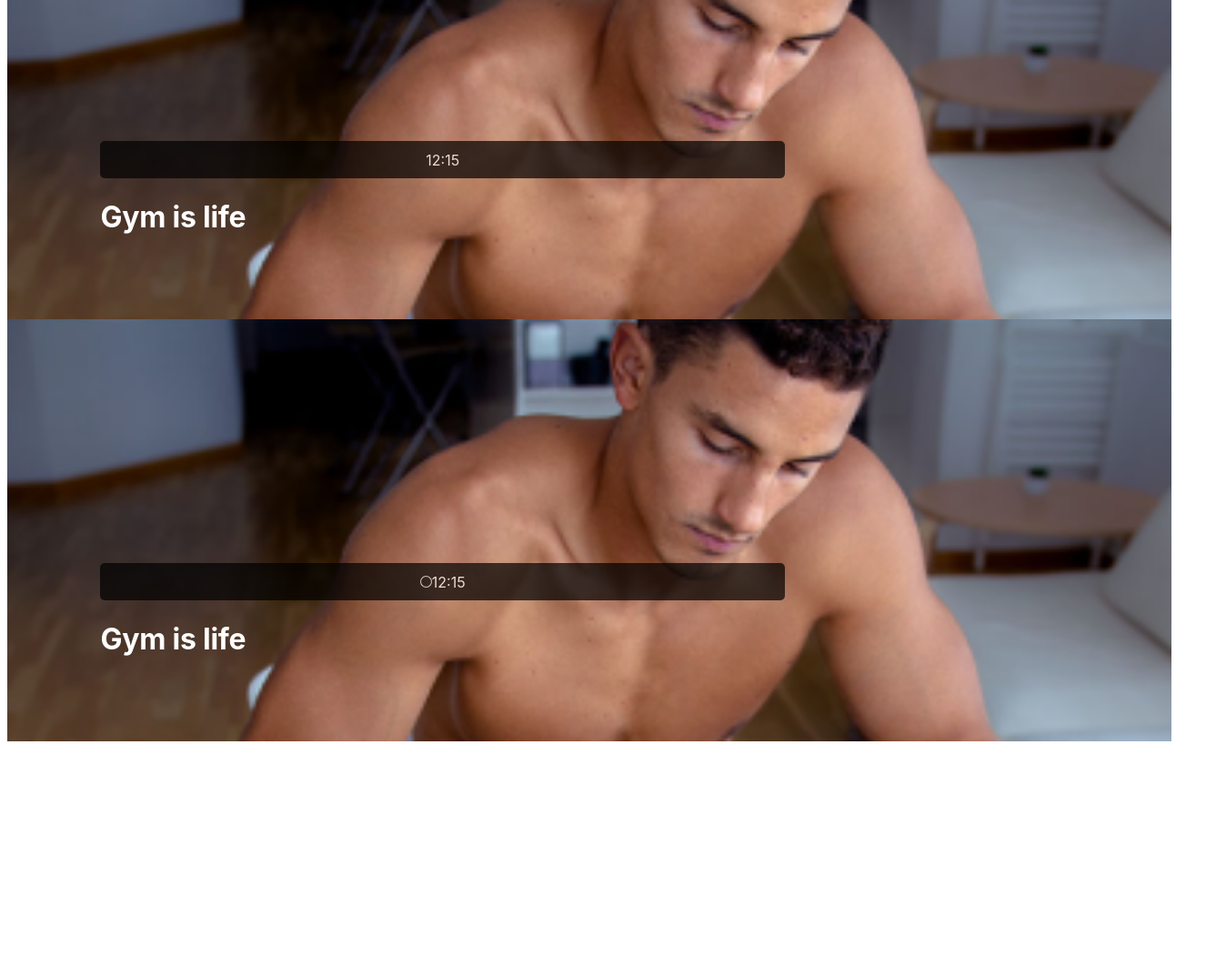
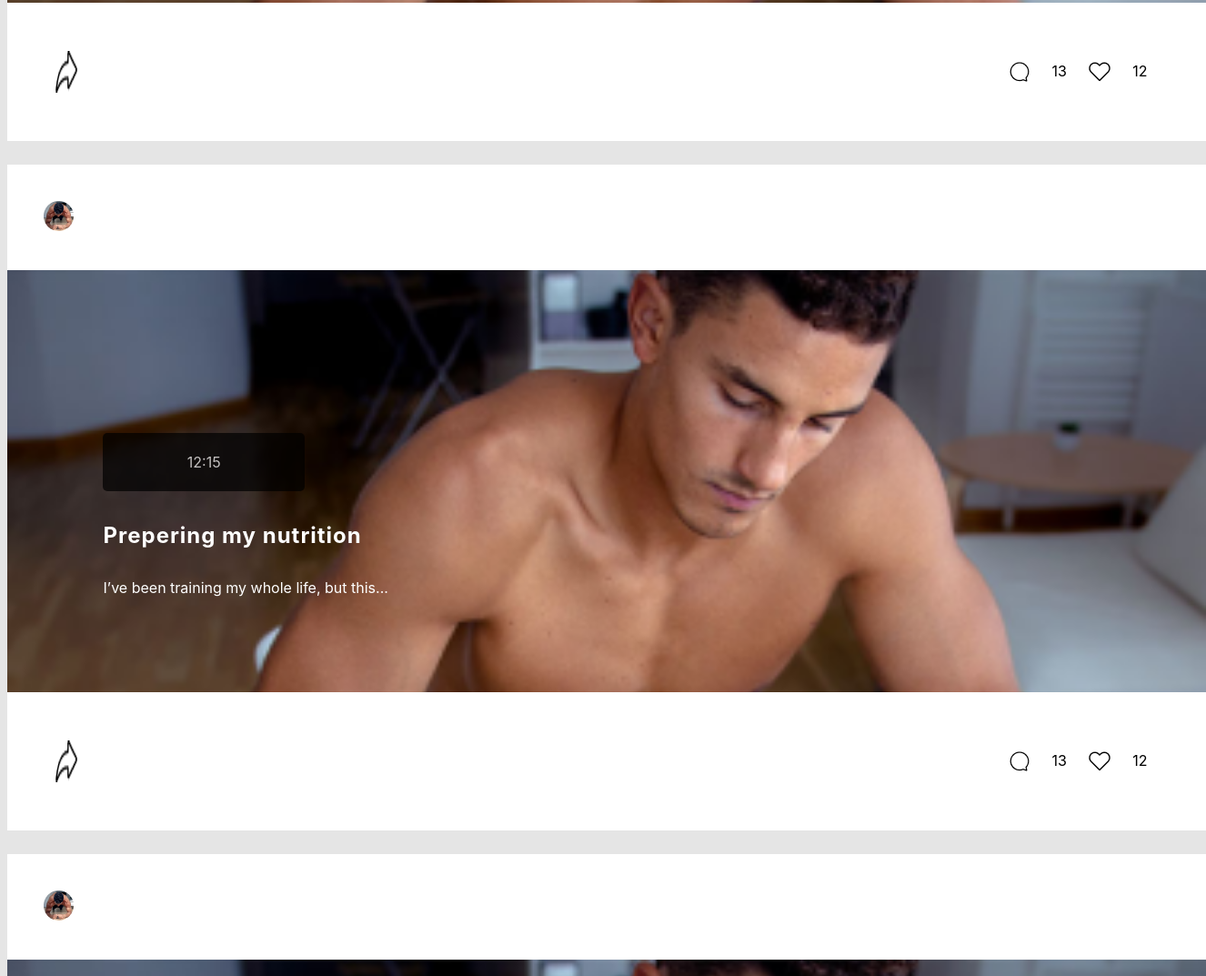
Before and after one commit to TetaTeuta/madbarz, a plain HTML site: page index.html in a window 1280 px wide. Shown: the part 665-1738 px from the top of the page at 91% size, 1326 px wide, since content can reach past the window. Before the commit the page ends 1480 px from the top, so only its background shows below. Drawn offline with Linux system fonts and the light colour scheme.

Commit message:
Markup set up
Markup almost done, implemented BEM, set up frame for card and header element.

```diff
--- a/index.html
+++ b/index.html
@@ -10,6 +10,8 @@
   </head>
 
   <body>
+    <!------------------------------------------------------ HEADER ----------------------------------------------------->
+
     <header class="header__container">
       <img class="header__fire" src="assets/fire.png" />
       <div class="header__title">
@@ -19,31 +21,87 @@
       <img class="header__search" src="assets/search.png" />
     </header>
 
+    <!--------------------------------------------- BEGINNING OF FEED ----------------------------------------------------->
+
     <div class="feed__container">
+      <!--------------------------------------------- SINGLE CARD ----------------------------------------------------->
+
+      <div class="card__container">
+        <div class="card__header">
+          <img class="card__avatar" src="assets/avatar.png" />
+        </div>
+
         <div
-        class="card__container"
+          class="card__middle"
           style="background-image: url('./assets/backimg.png'); background-repeat: no-repeat; background-size: cover;"
         >
           <div class="card__time">12:15</div>
-        <div class="card__title">Gym is life</div>
+          <div class="card__title">Prepering my nutrition</div>
+          <div class="card__text">
+            I’ve been training my whole life, but this...
+          </div>
+        </div>
+
+        <div class="card__bottom">
+          <img class="card__bottom--share" src="assets/share.png" />
+          <img class="card__bottom--comment" src="assets/comment.png" />
+          <div class="card__bottom--commentNumber">13</div>
+          <img class="card__bottom--like" src="assets/like.png" />
+          <div class="card__bottom--likeNumber">12</div>
+        </div>
+      </div>
+
+      <!--------------------------------------------- SINGLE CARD ----------------------------------------------------->
+      <div class="card__container">
+        <div class="card__header">
+          <img class="card__avatar" src="assets/avatar.png" />
         </div>
 
         <div
-        class="card__container"
+          class="card__middle"
           style="background-image: url('./assets/backimg.png'); background-repeat: no-repeat; background-size: cover;"
         >
           <div class="card__time">12:15</div>
-        <div class="card__title">Gym is life</div>
+          <div class="card__title">Prepering my nutrition</div>
+          <div class="card__text">
+            I’ve been training my whole life, but this...
+          </div>
         </div>
 
+        <div class="card__bottom">
+          <img class="card__bottom--share" src="assets/share.png" />
+          <img class="card__bottom--comment" src="assets/comment.png" />
+          <div class="card__bottom--commentNumber">13</div>
+          <img class="card__bottom--like" src="assets/like.png" />
+          <div class="card__bottom--likeNumber">12</div>
+        </div>
+      </div>
+      <!--------------------------------------------- SINGLE CARD ----------------------------------------------------->
+      <div class="card__container">
+        <div class="card__header">
+          <img class="card__avatar" src="assets/avatar.png" />
+        </div>
         <div
-        class="card__container"
+          class="card__middle"
           style="background-image: url('./assets/backimg.png'); background-repeat: no-repeat; background-size: cover;"
         >
           <div class="card__time"><img src="assets/clock.png" />12:15</div>
-        <div class="card__title">Gym is life</div>
+          <div class="card__title">Prepering my nutrition</div>
+          <div class="card__text">
+            I’ve been training my whole life, but this...
           </div>
         </div>
+
+        <div class="card__bottom">
+          <img class="card__bottom--share" src="assets/share.png" />
+          <img class="card__bottom--comment" src="assets/comment.png" />
+          <div class="card__bottom--commentNumber">13</div>
+          <img class="card__bottom--like" src="assets/like.png" />
+          <div class="card__bottom--likeNumber">12</div>
+        </div>
+      </div>
+    </div>
+    <!------------------------------------------------------ FOOTER ----------------------------------------------------->
 
     <!-- <footer class="footer__container"></footer> -->
   </body>
--- a/scss/_base.scss
+++ b/scss/_base.scss
@@ -12,10 +12,9 @@ a:visited {
 
 body {
   font-family: -apple-system, BlinkMacSystemFont, sans-serif;
-  width: 100%;
-  background-color: $backgroundColor;
-  display: flex;
-  flex-direction: column;
+  width: 103%;
+  background-color: #e5e5e5;
+  @extend %flexColumn;
   align-items: flex-start;
 }
 
--- a/scss/_card.scss
+++ b/scss/_card.scss
@@ -1,28 +1,71 @@
 @import "temps";
 
 .card__container {
+  @extend %flexColumn;
+  margin-bottom: 2%;
+}
+
+.card__header {
+  width: 100%;
+  background-color: $backgroundColor;
+  padding: 3%;
+}
+
+.card__middle {
   @extend %flexColumn;
   justify-content: flex-end;
   width: 100%;
   height: 29rem;
   padding: 8%;
+  background-image: url("../assets/backimg.png");
+  background-repeat: no-repeat;
+  background-size: cover;
+  background: linear-gradient(
+    179.86deg,
+    rgba(0, 0, 0, 0) 35.11%,
+    #000000 99.85%
+  );
 }
 
 .card__time {
-  max-width: 70%;
+  max-width: 20%;
   color: $fontWhite;
   background: #000000;
   opacity: 0.7;
   border-radius: 5px;
   text-align: center;
-  padding: 1%;
+  padding: 2%;
 }
 
 .card__title {
-  font-size: 2rem;
+  font-size: 1.5rem;
   font-weight: bold;
-  line-height: 20px;
-  letter-spacing: -0.24px;
+  letter-spacing: 1px;
   color: #ffffff;
   padding-top: 3%;
 }
+
+.card__text {
+  color: $fontWhite;
+  padding-top: 3%;
+}
+
+.card__bottom {
+  @extend %flexRow;
+  justify-content: flex-end;
+  width: 100%;
+  padding: 4%;
+  background-color: $backgroundColor;
+}
+
+.card__bottom--share {
+  margin-right: auto;
+}
+
+.card__bottom--commentNumber,
+.card__bottom--comment,
+.card__bottom--like,
+.card__bottom--likeNumber {
+  align-items: center;
+  margin: 1%;
+}
--- a/scss/_footer.scss
+++ b/scss/_footer.scss
@@ -1,7 +1,9 @@
 @import "temps";
 
 .footer__container {
-  background-color: aquamarine;
+  @extend %flexRow;
+  justify-content: space-between;
+  background-color: $backgroundColor;
   width: 100%;
-  position: absolute;
+  min-height: 3.2rem;
 }
--- a/scss/_header.scss
+++ b/scss/_header.scss
@@ -2,6 +2,7 @@
 
 .header__container {
   @include fixedFooterHeader;
+  border: 1px solid #e5e5e5;
 
   .header__fire {
     height: 2.2rem;
```
Also changed, not shown: assets/avatar.png (added), css/index.css, 1 other file. Lines whose indentation alone changed are shown as unchanged.
